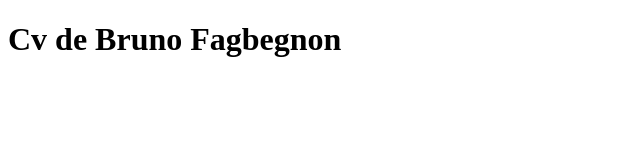
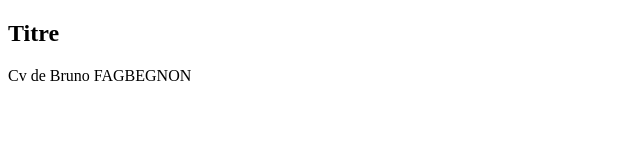
Before and after one commit to Fagbegnon/git-mon-cv, a plain HTML site: page index.html in a window 1280 px wide. Shown: the whole page, without its empty margins (0-640 px from the left). Drawn offline with Linux system fonts and the light colour scheme.

Commit message:
mise en place de la section titre

```diff
--- a/index.html
+++ b/index.html
@@ -7,6 +7,7 @@
     <title>Mon-cv</title>
 </head>
 <body>
-    <h1>Cv de Bruno Fagbegnon</h1>
+    <h2>Titre</h2>
+    <div>Cv de Bruno FAGBEGNON</div>
 </body>
 </html>
```
